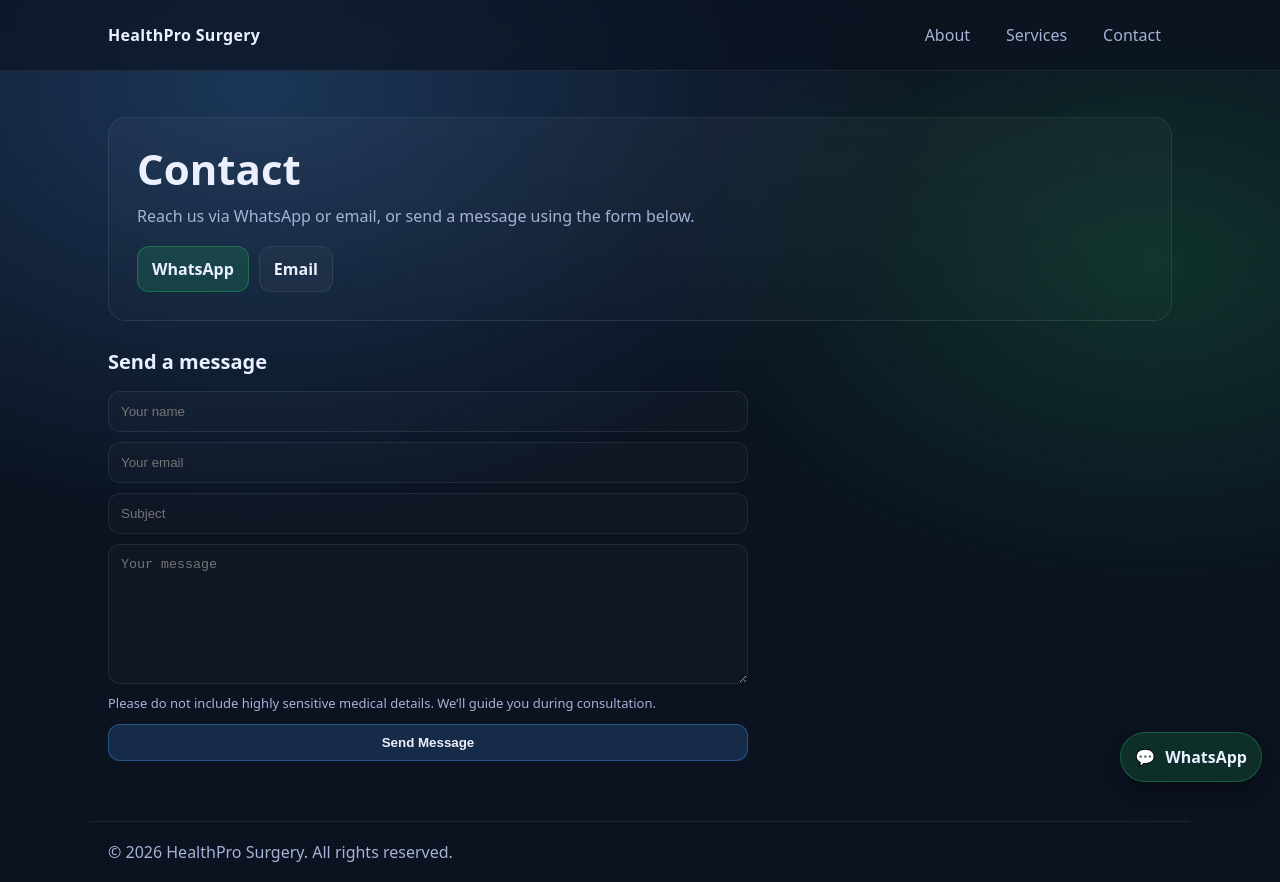
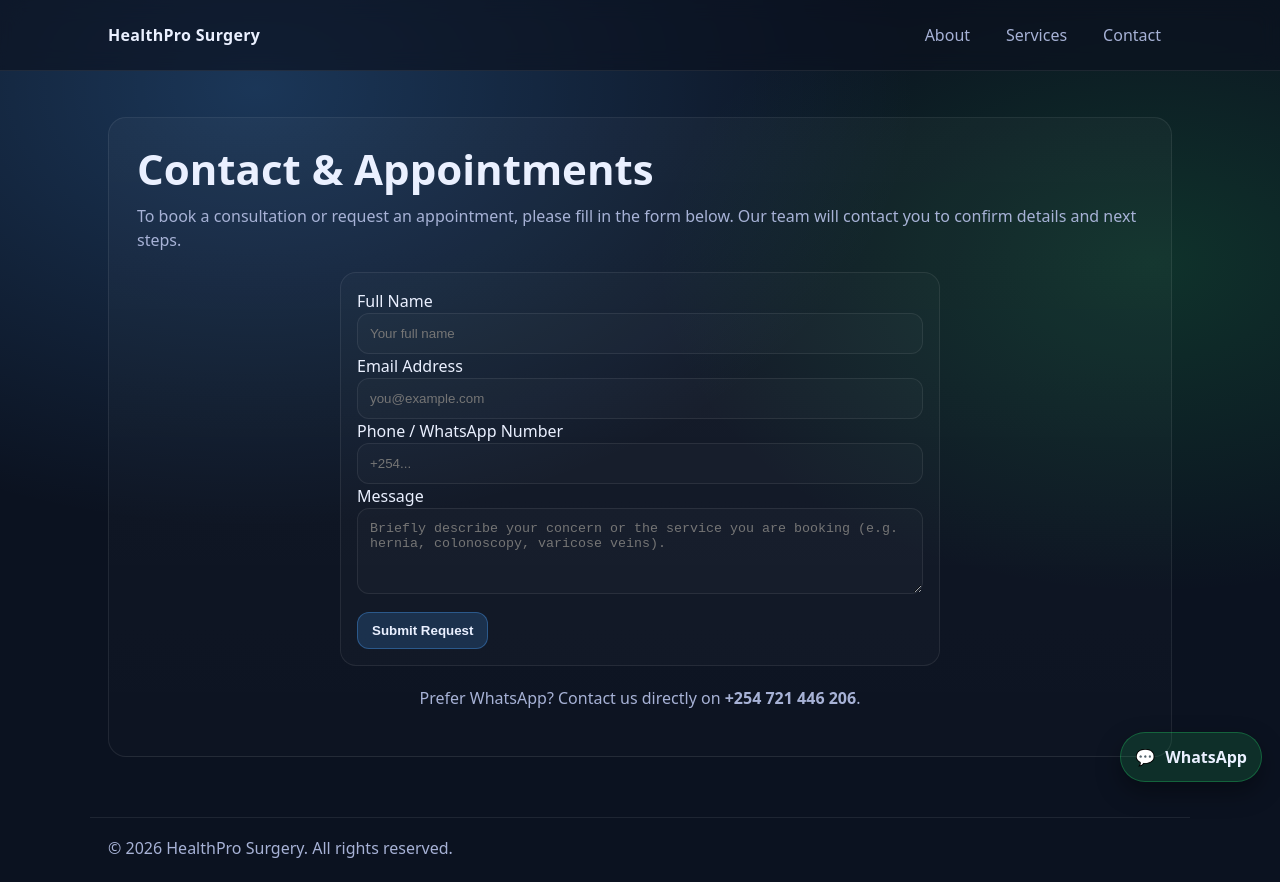
Before and after one commit to johnkinyuadr/healthpro-surgery, a Next.js app: page /contact in a window 1280 px wide. Built offline with nearby package versions, Linux system fonts and the light colour scheme.

Commit message:
Add thank you redirect after contact form submission

```diff
--- a/app/contact/page.tsx
+++ b/app/contact/page.tsx
@@ -2,60 +2,77 @@ import type { Metadata } from "next";
 
 export const metadata: Metadata = {
   title: "Contact",
-  description: "Contact HealthPro Surgery in Mombasa.",
+  description:
+    "Contact HealthPro Surgery in Mombasa to book a consultation or appointment.",
 };
 
-const WHATSAPP_NUMBER = "254721446206";
-const EMAIL = "johnkinyua@gmail.com";
-const FORMSPREE_ENDPOINT = "https://formspree.io/f/mnjnedvp";
+export default function ContactPage() {
+  return (
+    <section className="hero">
+      <h1 className="h1">Contact & Appointments</h1>
 
-export default function ContactPage() {
-  const waLink = `https://wa.me/${WHATSAPP_NUMBER}?text=${encodeURIComponent(
-    "Hello HealthPro Surgery, I’d like to book a consultation."
-  )}`;
+      <p className="p">
+        To book a consultation or request an appointment, please fill in the form
+        below. Our team will contact you to confirm details and next steps.
+      </p>
 
-  const gmailComposeLink = `https://mail.google.com/mail/?view=cm&fs=1&to=${encodeURIComponent(
-    EMAIL
-  )}&su=${encodeURIComponent("HealthPro Surgery enquiry")}`;
+      <div className="card" style={{ maxWidth: "600px", margin: "20px auto" }}>
+        <form
+          action="https://formspree.io/f/mnjnedvp"
+          method="POST"
+        >
+          {/* Redirect after successful submission */}
+          <input
+            type="hidden"
+            name="_redirect"
+            value="https://www.healthprosurgery.com/thank-you"
+          />
 
-  return (
-    <>
-      <section className="hero">
-        <h1 className="h1">Contact</h1>
-        <p className="p">
-          Reach us via WhatsApp or email, or send a message using the form below.
-        </p>
+          <label className="label">Full Name</label>
+          <input
+            className="input"
+            type="text"
+            name="name"
+            placeholder="Your full name"
+            required
+          />
 
-        <div className="btnRow">
-          <a className="btn btnGreen" href={waLink} target="_blank" rel="noreferrer">
-            WhatsApp
-          </a>
-          <a className="btn" href={gmailComposeLink} target="_blank" rel="noreferrer">
-            Email
-          </a>
-        </div>
-      </section>
+          <label className="label">Email Address</label>
+          <input
+            className="input"
+            type="email"
+            name="email"
+            placeholder="you@example.com"
+            required
+          />
 
-      <h2 className="sectionTitle">Send a message</h2>
+          <label className="label">Phone / WhatsApp Number</label>
+          <input
+            className="input"
+            type="tel"
+            name="phone"
+            placeholder="+254..."
+            required
+          />
 
-      <form className="form" action={FORMSPREE_ENDPOINT} method="POST">
-        <input className="input" name="name" placeholder="Your name" required />
-        <input className="input" type="email" name="email" placeholder="Your email" required />
-        <input className="input" name="subject" placeholder="Subject" required />
-        <textarea className="textarea" name="message" placeholder="Your message" required />
+          <label className="label">Message</label>
+          <textarea
+            className="input"
+            name="message"
+            placeholder="Briefly describe your concern or the service you are booking (e.g. hernia, colonoscopy, varicose veins)."
+            rows={4}
+            required
+          ></textarea>
 
-        <input type="text" name="_gotcha" style={{ display: "none" }} />
-        <input type="hidden" name="_subject" value="New message from HealthPro Surgery website" />
-        <input type="hidden" name="_next" value="/thanks" />
+          <button type="submit" className="btn btnAccent" style={{ marginTop: "12px" }}>
+            Submit Request
+          </button>
+        </form>
+      </div>
 
-        <div className="small">
-          Please do not include highly sensitive medical details. We’ll guide you during consultation.
-        </div>
-
-        <button className="btn btnAccent" type="submit">
-          Send Message
-        </button>
-      </form>
-    </>
+      <p className="p" style={{ textAlign: "center", marginTop: "20px" }}>
+        Prefer WhatsApp? Contact us directly on <strong>+254 721 446 206</strong>.
+      </p>
+    </section>
   );
 }
```
